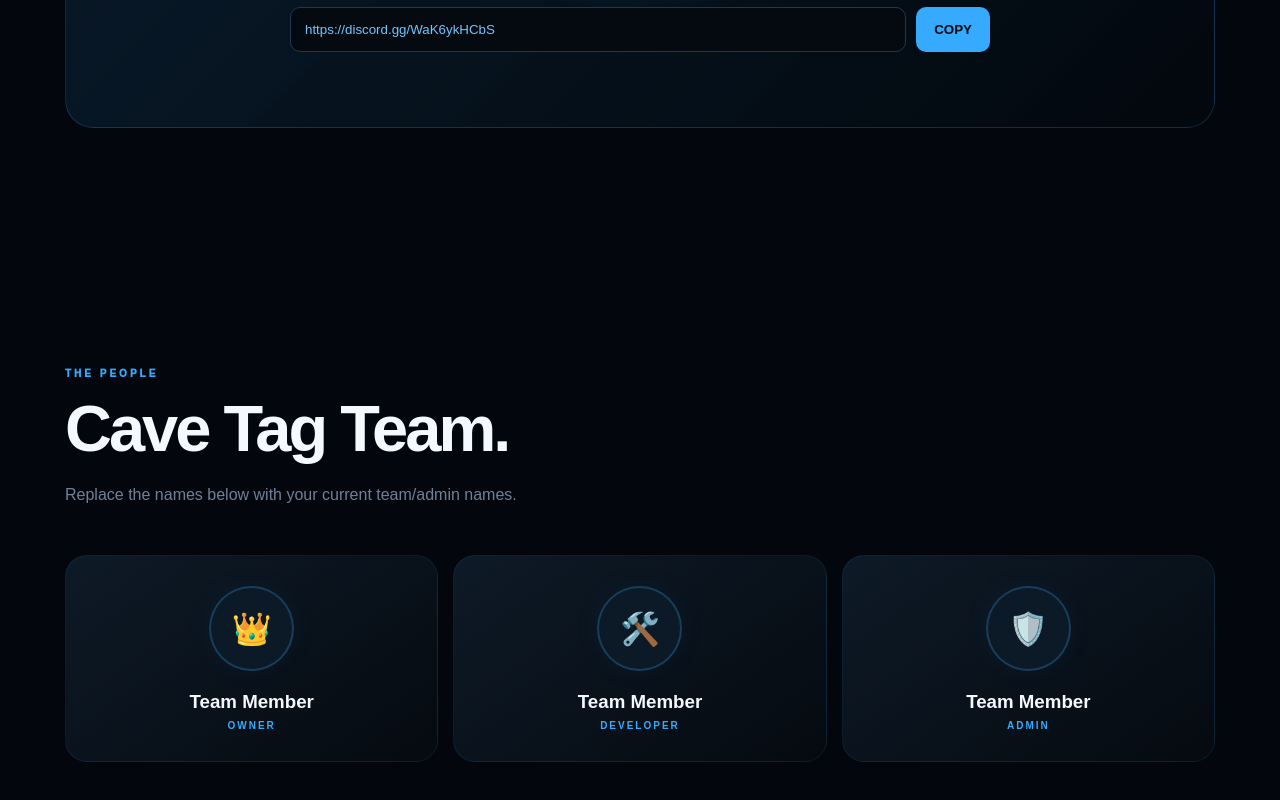
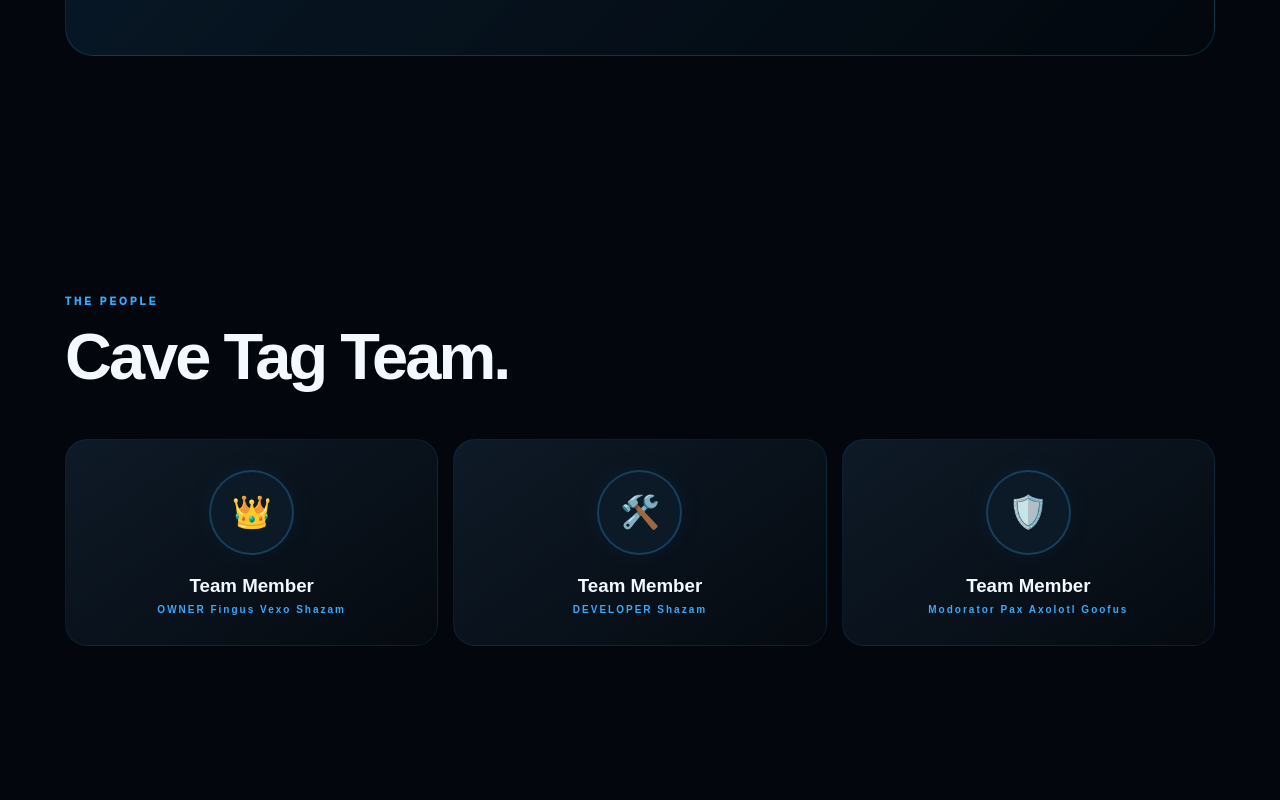
Before and after one commit to fingusminecraft/Cave-Tag-Website, a plain HTML site: page index.html in a window 1280 px wide. Shown: the part 5147-5947 px from the top of the page. Drawn offline with Linux system fonts and the light colour scheme.

Commit message:
index.html

```diff
--- a/index.html
+++ b/index.html
@@ -2091,9 +2091,6 @@ footer strong {
 
     <p class="section-description">
 
-        Replace these placeholders with your actual
-        Cave Tag screenshots whenever you have them.
-
     </p>
 
 
@@ -2258,9 +2255,6 @@ footer strong {
 
     <p class="section-description">
 
-        Replace the names below with your current
-        team/admin names.
-
     </p>
 
 
@@ -2278,6 +2272,9 @@ footer strong {
 
             <div class="member-role">
                 OWNER
+                Fingus
+                Vexo
+                Shazam
             </div>
 
         </article>
@@ -2295,6 +2292,7 @@ footer strong {
 
             <div class="member-role">
                 DEVELOPER
+                Shazam
             </div>
 
         </article>
@@ -2311,7 +2309,10 @@ footer strong {
             </h3>
 
             <div class="member-role">
-                ADMIN
+                Modorator
+                Pax
+                Axolotl
+                Goofus
             </div>
 
         </article>
```
